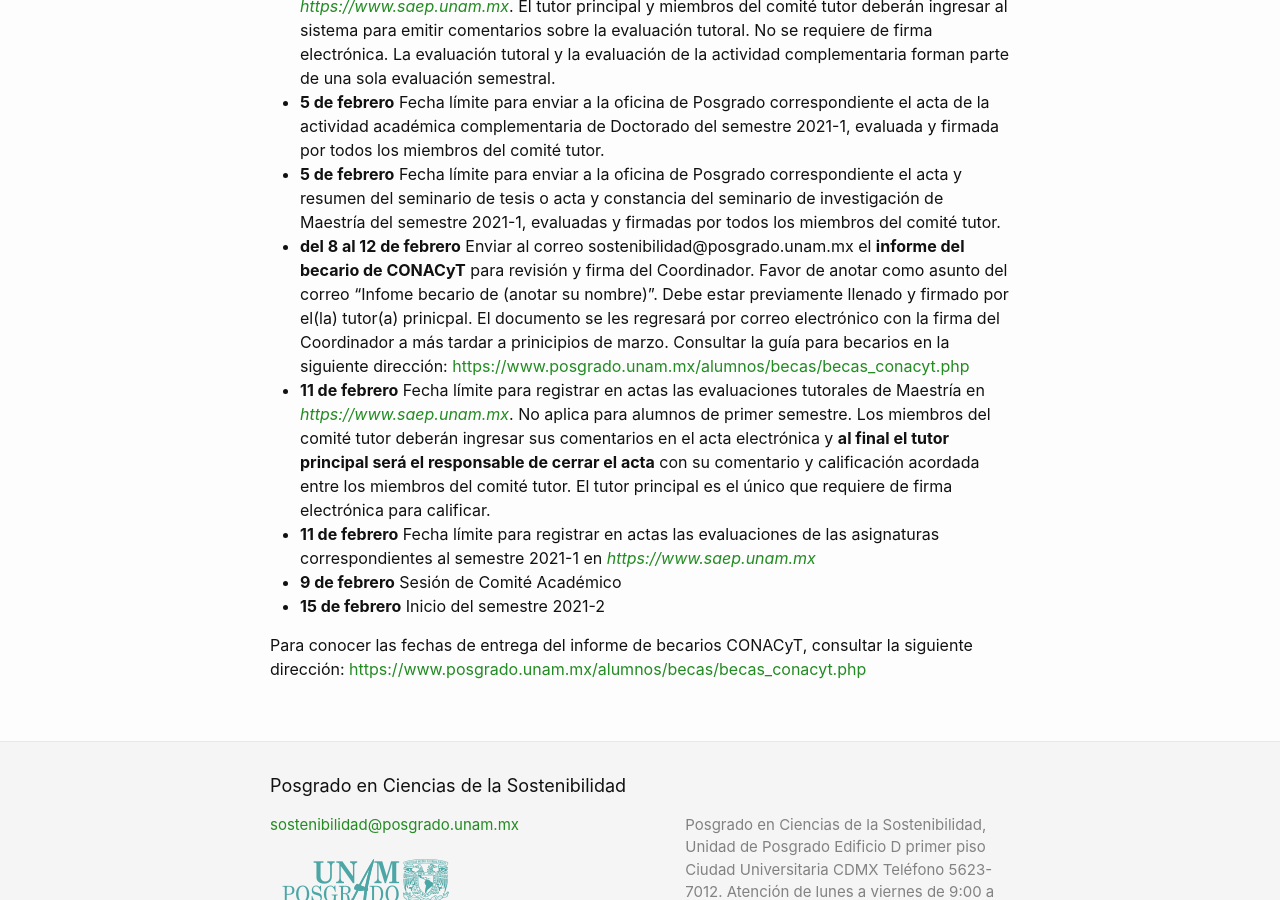
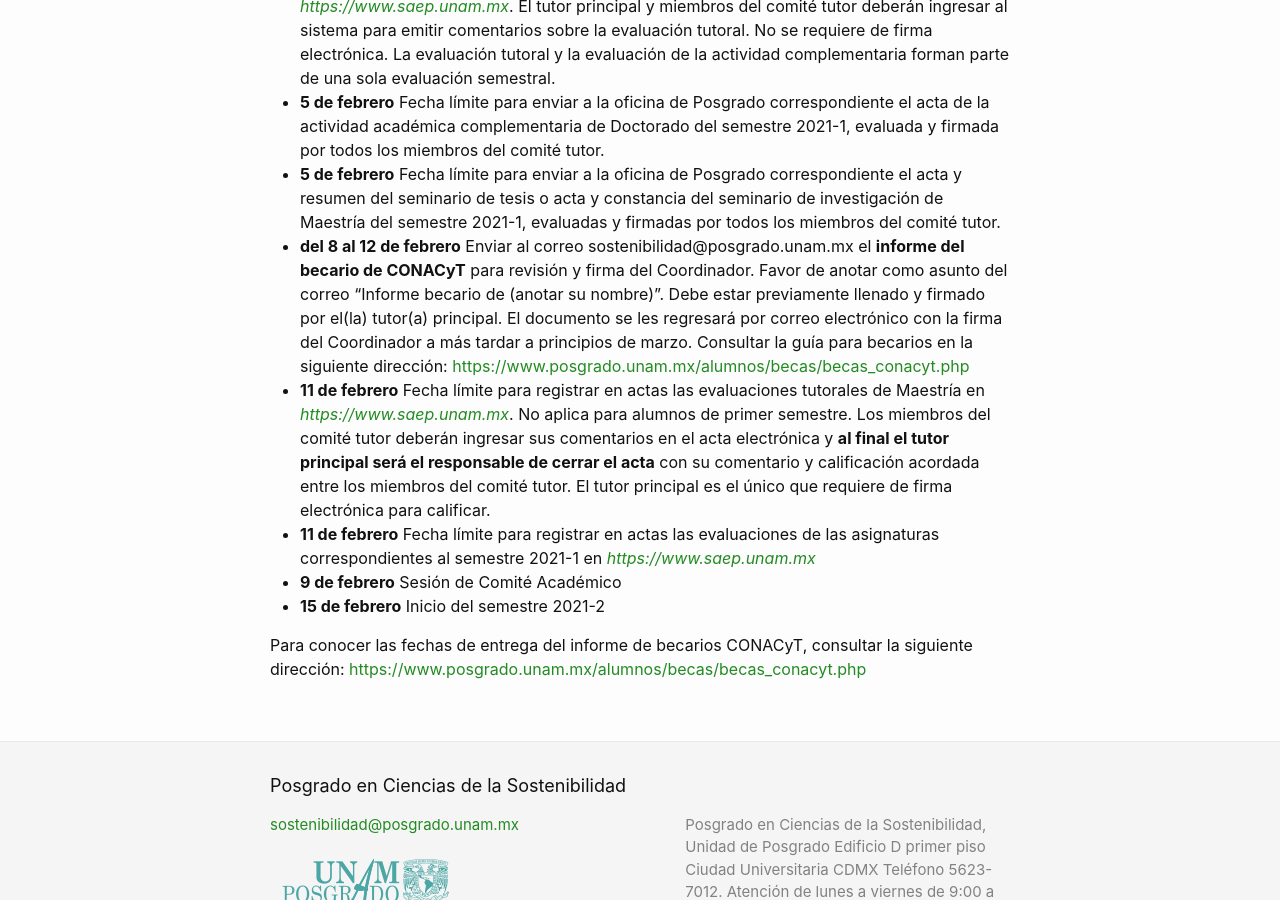
Before and after one commit to pcs-unam/pcs-unam.github.io, a Jekyll site: the page built from posgrado/calendario1.md, in a window 1280 px wide and 900 px high, scrolled down 2084 px. Built offline with Jekyll 4.4.1, drawn with Linux system fonts in a browser that asks for light colours.

Commit message:
Se corrigieron errores de dedo.

```diff
--- a/posgrado/calendario1.md
+++ b/posgrado/calendario1.md
@@ -61,7 +61,7 @@ Para conocer las fechas de entrega del informe de becarios CONACyT y las fechas
 - **5 de febrero** Fecha límite para registrar en actas las evaluaciones tutorales de Doctorado en [*https://www.saep.unam.mx*](https://www.saep.unam.mx/). El tutor principal y miembros del comité tutor deberán ingresar al sistema para emitir comentarios sobre la evaluación tutoral. No se requiere de firma electrónica. La evaluación tutoral y la evaluación de la actividad complementaria forman parte de una sola evaluación semestral.
 - **5 de febrero** Fecha límite para enviar a la oficina de Posgrado correspondiente el acta de la actividad académica complementaria de Doctorado del semestre 2021-1, evaluada y firmada por todos los miembros del comité tutor.
 - **5 de febrero** Fecha límite para enviar a la oficina de Posgrado correspondiente el acta y resumen del seminario de tesis o acta y constancia del seminario de investigación de Maestría del semestre 2021-1, evaluadas y firmadas por todos los miembros del comité tutor.
-- **del 8 al 12 de febrero** Enviar al correo sostenibilidad@posgrado.unam.mx el **informe del becario de CONACyT** para revisión y firma del Coordinador. Favor de anotar como asunto del correo "Infome becario de (anotar su nombre)". Debe estar previamente llenado y firmado por el(la) tutor(a) prinicpal. El documento se les regresará por correo electrónico con la firma del Coordinador a más tardar a prinicipios de marzo. Consultar la guía para becarios en la siguiente dirección: <https://www.posgrado.unam.mx/alumnos/becas/becas_conacyt.php>
+- **del 8 al 12 de febrero** Enviar al correo sostenibilidad@posgrado.unam.mx el **informe del becario de CONACyT** para revisión y firma del Coordinador. Favor de anotar como asunto del correo "Informe becario de (anotar su nombre)". Debe estar previamente llenado y firmado por el(la) tutor(a) principal. El documento se les regresará por correo electrónico con la firma del Coordinador a más tardar a principios de marzo. Consultar la guía para becarios en la siguiente dirección: <https://www.posgrado.unam.mx/alumnos/becas/becas_conacyt.php>
 - **11 de febrero** Fecha límite para registrar en actas las evaluaciones tutorales de Maestría en [*https://www.saep.unam.mx*](https://www.saep.unam.mx/). No aplica para alumnos de primer semestre. Los miembros del comité tutor deberán ingresar sus comentarios en el acta electrónica y **al final el tutor principal será el responsable de cerrar el acta** con su comentario y calificación acordada entre los miembros del comité tutor. El tutor principal es el único que requiere de firma electrónica para calificar.
 - **11 de febrero** Fecha límite para registrar en actas las evaluaciones de las asignaturas correspondientes al semestre 2021-1 en [*https://www.saep.unam.mx*](https://www.saep.unam.mx/)
 - **9 de febrero** Sesión de Comité Académico
```
